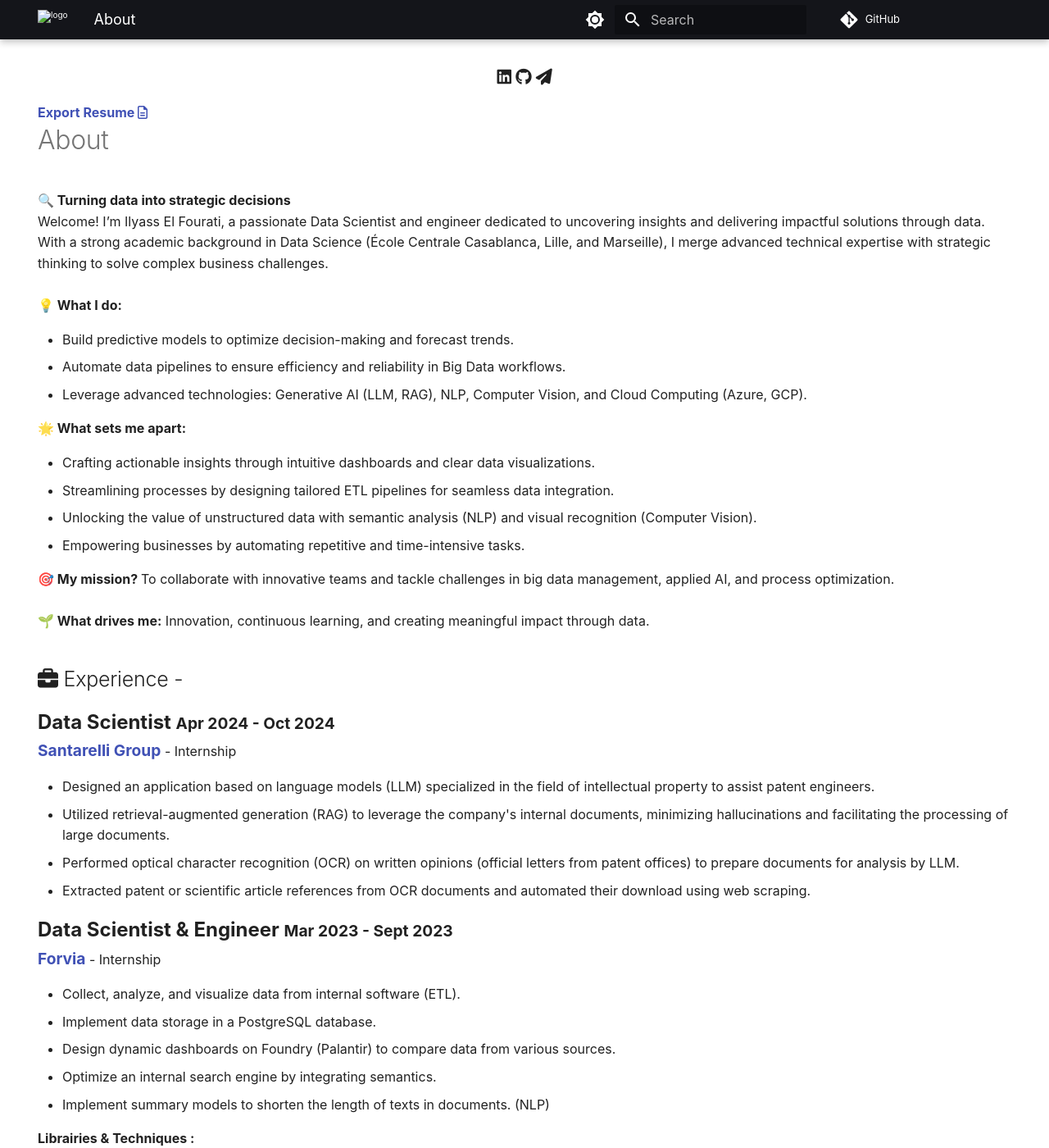
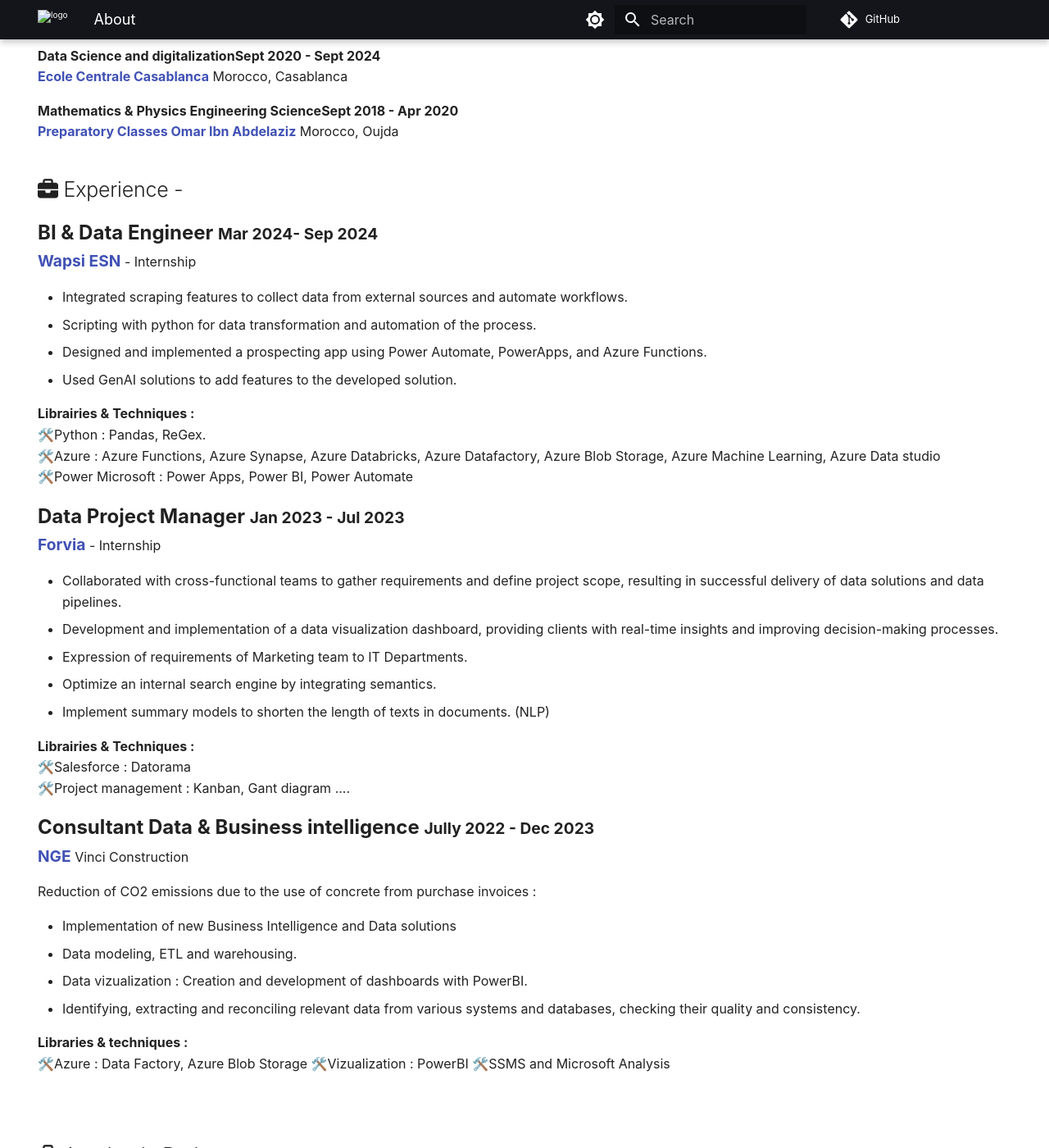
Before and after one commit to ZinebAissaoui/ZinebAissaoui, an MkDocs documentation site: the page built from web/index.md, in a window 1280 px wide and 1400 px high, scrolled down 1567 px. Shown: the whole window at 82% size. Built offline with MkDocs 1.6.1 and Material for MkDocs 9.7.7, drawn with Linux system fonts in a browser that asks for light colours; nearby versions of some CDN libraries; comment, search, counter and statistics services are not loaded; some of the changed text lies outside the part shown.

Commit message:
Updated  Readme

```diff
--- a/web/index.md
+++ b/web/index.md
@@ -13,94 +13,98 @@
   <div class="sidebarparent">
     <div class="sidebar">
      <center>
-     <p><img src="assets/images/pdp.jpg" alt="Profile Picture" class="profilepic"></p>
-      <h1>Ilyass El Fourati</h1><br>
-      <h2>Data Scientist/Machine Learning Engineer | Centralien Engineer</h2>
-      <h3>Expert en NLP & Machine Learning | Solutions Cloud & Visualisation de Données | Passionné par l'IA<h3>
+     <p><img src="assets/images/pdp.jpg" alt="Profile Picture" class="profilepic" width="150" height="150"></p>
+      <h1>Zineb Aissaoui</h1><br>
+      <h2>Business Intelligence and Data Engineer | Centralien Engineer</h2>
+      <h3> Data transformation & Visualisation  | Solutions Cloud - Azure | Interested at NLP & Machine Learning <h3>
       <div class="socials">
-       <a href="https://www.linkedin.com/in/ilyasselfourati" class="ln" style=" color: inherit;" title="LinkedIn - Ilyass El Fourati"><i class="fab fa-linkedin"></i></a>
-       <a href="https://github.com/ilyasselfourati" class="git" style=" color: inherit;" title="Github - Ilyass El Fourati"><i class="fab fa-github"></i></a>
-       <a href="mailto:<ilyasselfourati@gmail.com>" class="email" style=" color: inherit;" title="Email - ilyasselfourati@gmail.com"><i class="fas fa-paper-plane"></i></a>
+       <a href="https://www.linkedin.com/in/zineb-Aissaoui" class="ln" style=" color: inherit;" title="LinkedIn - Ilyass El Fourati"><i class="fab fa-linkedin"></i></a>
+       <a href="https://github.com/ZinebAissaoui" class="git" style=" color: inherit;" title="Github - Ilyass El Fourati"><i class="fab fa-github"></i></a>
+       <a href="mailto:<z.aissaouipro@gmail.com>" class="email" style=" color: inherit;" title="Email - z.aissaouipro@gmail.com"><i class="fas fa-paper-plane"></i></a>
       </div>
      </center>
     </div>
   </div>
   <div class="stuff__container">
     <div class="stuff__content">
-     <span class="resume" style=" color: inherit;"><a href="https://drive.google.com/file/d/1oASBrY5qb3qvO1q-pMFgwTCi8zhWRp3b/view?usp=sharing"><strong>Export Resume </strong><i class="far fa-file-alt"></i>
+     <span class="resume" style=" color: inherit;"><a href=https://drive.google.com/file/d/1pTo9Pr6nZBqefg1Wp6RtsfyEmKUSnK57/view?usp=drive_link><strong>Export Resume </strong><i class="far fa-file-alt"></i>
      </a></span><h1>About</h1>
       <div class="underline"></div>
       <p><strong>🔍 Turning data into strategic decisions</strong> <br>
-      Welcome! I’m Ilyass El Fourati, a passionate Data Scientist and engineer dedicated to uncovering insights and delivering impactful solutions through data. With a strong academic background in Data Science (École Centrale Casablanca, Lille, and Marseille), I merge advanced technical expertise with strategic thinking to solve complex business challenges.<br>
+      Welcome! I’m Zineb Aissaoui, a passionate Data engineer and BI dedicated to uncovering insights and delivering impactful solutions through data. With a strong engineering background in Data science and digitalization at (École Centrale Casablanca and Supelèc) with expertise in project management, I merge advanced technical expertise with strategic thinking to solve complex business challenges.<br>
       <br>
       <strong>💡 What I do:</strong>
       <ul>
-      <li>Build predictive models to optimize decision-making and forecast trends.
-      <li>Automate data pipelines to ensure efficiency and reliability in Big Data workflows.
-      <li>Leverage advanced technologies: Generative AI (LLM, RAG), NLP, Computer Vision, and Cloud Computing (Azure, GCP).</li></ul>
+      <li>Design and Build Scalable Data Pipelines: Extract, transform, and load (ETL) data into data warehouses for seamless analysis and storag
+      <li>Develop Insightful Dashboards: Enable teams to uncover actionable insights and make data-driven strategic decisions.
+      <li>Construct Predictive Models: Enhance decision-making by forecasting trends and optimizing business strategies.
+      <li>Automate Big Data Workflows: Ensure efficiency, reliability, and scalability in data processing with automated pipelines.
+      <li>Leverage advanced technologies: Implement solutions using Generative AI (LLM, RAG), Natural Language Processing (NLP), Computer Vision, and Cloud Computing platforms (Azure, GCP)..</li></ul>
       <strong>🌟 What sets me apart:</strong>
       <ul>
-      <li>Crafting actionable insights through intuitive dashboards and clear data visualizations.
-      <li>Streamlining processes by designing tailored ETL pipelines for seamless data integration.
-      <li>Unlocking the value of unstructured data with semantic analysis (NLP) and visual recognition (Computer Vision).
-      <li>Empowering businesses by automating repetitive and time-intensive tasks.</li></ul>
+      <li>I'm Generalistic ingeneer wich makes my sence of adaptability to different sectors very important.
+      <li>I had 3 experiences in differents sectors: Digital Marketing, construction and It compagny
+      <li>Fast learner and very curious person
+      <li>Empowering businesses by automating repetitive and time-intensive tasks.
+      <li>Very good competences in project management and redaction of cahier de charges and suivie des projets et test et deployment.</li></ul>
       <strong>🎯 My mission? </strong> To collaborate with innovative teams and tackle challenges in big data management, applied AI, and process optimization.<br>
       <br>
       <strong>🌱 What drives me:</strong> Innovation, continuous learning, and creating meaningful impact through data.
       <br>
+           <h2><i class="fas fa-graduation-cap"></i> Education -</h2>
+      <p>
+      <strong> International exchange<span class="date" style=" color: inherit;">Jan 2022 - Jul 2022</span><br><a>Ecole Centrale Supèlec</a></strong> France, Paris
+      </p>
+      <p>
+      <strong>Data Science and digitalization<span class="date" style=" color: inherit;">Sept 2020 - Sept 2024</span><br><a href="http://www.centrale-casablanca.ma/fr/">Ecole Centrale Casablanca</a></strong> Morocco, Casablanca
+      </p>
+      <p><strong>Mathematics & Physics Engineering Science<span class="date" style=" color: inherit;">Sept 2018 - Apr 2020</span><br><a>Preparatory Classes Omar Ibn Abdelaziz</a></strong> Morocco, Oujda</p>
      <h2><i class="fas fa-briefcase"></i> Experience -</h2>
-     <p><strong style="font-size: 1.5em;">Data Scientist </strong><strong style="font-size: 1.2em;"><span class="date" style=" color: inherit;">Apr 2024 - Oct 2024</span><br><a>Santarelli Group</a></strong> - Internship</p>
+     <p><strong style="font-size: 1.5em;">BI & Data Engineer </strong><strong style="font-size: 1.2em;"><span class="date" style=" color: inherit;">Mar 2024- Sep 2024</span><br><a>Wapsi ESN</a></strong> - Internship</p>
       <p>
       <ul>
-        <li>Designed an application based on language models (LLM) specialized in the field of intellectual property to assist patent engineers.
-        <li>Utilized retrieval-augmented generation (RAG) to leverage the company's internal documents, minimizing hallucinations and facilitating the processing of large documents.
-        <li>Performed optical character recognition (OCR) on written opinions (official letters from patent offices) to prepare documents for analysis by LLM.
-        <li>Extracted patent or scientific article references from OCR documents and automated their download using web scraping.
+        <li>Integrated scraping features to collect data from external sources and automate workflows.
+        <li>Scripting with python for data transformation and automation of the process.
+        <li>Designed and implemented a prospecting app using Power Automate, PowerApps, and Azure Functions.
+        <li>Used GenAI solutions to add features to the developed solution.
         </li>
       </ul>
+        <b>Librairies & Techniques :</b><br>
+          🛠️Python : Pandas, ReGex.<br>
+          🛠️Azure : Azure Functions, Azure Synapse, Azure Databricks, Azure Datafactory, Azure Blob Storage, Azure Machine Learning, Azure Data studio<br>
+          🛠️Power Microsoft : Power Apps, Power BI, Power Automate
       </p>
-     <p><strong style="font-size: 1.5em;">Data Scientist & Engineer </strong><strong style="font-size: 1.2em;"><span class="date" style=" color: inherit;">Mar 2023 - Sept 2023</span><br><a>Forvia</a></strong> - Internship</p>
+     <p><strong style="font-size: 1.5em;"> Data Project Manager </strong><strong style="font-size: 1.2em;"><span class="date" style=" color: inherit;">Jan 2023 - Jul 2023</span><br><a>Forvia</a></strong> - Internship</p>
      <p>
       <ul>
-        <li>Collect, analyze, and visualize data from internal software (ETL).
-        <li>Implement data storage in a PostgreSQL database.
-        <li>Design dynamic dashboards on Foundry (Palantir) to compare data from various sources.
+        <li>Collaborated with cross-functional teams to gather requirements and define project scope, resulting in successful delivery of data solutions and data pipelines.
+        <li>Development and implementation of a data visualization dashboard, providing clients with real-time insights and improving decision-making processes.
+        <li>Expression of requirements of Marketing team to IT Departments.
         <li>Optimize an internal search engine by integrating semantics.
         <li>Implement summary models to shorten the length of texts in documents. (NLP)
         </li>
       </ul>
       <b>Librairies & Techniques :</b><br>
-            🛠️Python : Plotly, NLP, Pandas, Transformers, Gensim, HuggingFace, bm25_rank, nltk, ReGex.<br>
-            🛠️Foundry (Palantir), MS Azure<br>
-            🛠️PostgreSQL
+            🛠️Salesforce : Datorama <br>
+            🛠️Project management :  Kanban, Gant diagram ....<br>
+
       </p>
-      <p><strong style="font-size: 1.5em;">Consultant Data Scientist | Computer Vision </strong><strong style="font-size: 1.2em;"><span class="date" style=" color: inherit;">Dec 2022 - Mar 2023</span><br><a>NGE</a></strong> - Freelance</p>
+      <p><strong style="font-size: 1.5em;">Consultant Data & Business intelligence </strong><strong style="font-size: 1.2em;"><span class="date" style=" color: inherit;">Jully 2022 - Dec 2023</span><br><a>NGE</a></strong> Vinci Construction</p>
       <p>Reduction of CO2 emissions due to the use of concrete from purchase invoices :
       <ul>
-        <li>Collection and cleaning of invoices.
-        <li>Extraction of precise data from scanned images using YOLOv7 and DocTR (OCR)
-        <li>Detection and counting of people, enabling accurate footfall analysis and facilitating crowd control measures.
-        <li>Development of a web application in Python with DASH, allowing for the upload of invoices and the automated generation of an Excel dataframe containing the extracted data.
+        <li>Implementation of new Business Intelligence and Data solutions
+        <li>Data modeling, ETL and warehousing.
+        <li>Data vizualization : Creation and development of dashboards with PowerBI.
+        <li>Identifying, extracting and reconciling relevant data from various systems and databases, checking their quality and consistency.
         </li>
       </ul>
       <b>Libraries & techniques :</b><br>
-            🛠️Python : Numpy, Dash, Pandas, Sickit-learn, YOLOv7, Tensorflow, OCR, NER, NLP, Streamlit
+            🛠️Azure : Data Factory, Azure Blob Storage
+            🛠️Vizualization : PowerBI
+            🛠️SSMS and Microsoft Analysis
       </p>
-      <p><strong style="font-size: 1.5em;">Consultant Data Engineer </strong><strong style="font-size: 1.2em;"><span class="date" style=" color: inherit;">Oct 2022 - Dec 2022</span><br><a>Groupe ADF</strong></a> - Freelance</p>
-      <p>The aim of this project is to clean and standardize maintenance data collected from various sources, structure and store it in a database, apply machine learning (NLP) to the textual information, and visualize and highlight the stored data in Power BI.
-      <ul>
-        <li>Creation of a generalized pipeline to clean, standardize, and store CMMS (SAP) data from various companies using Pandas (Python) and MySQL.
-        <li>Extraction of keywords from textual data using TF-IDF, RAKE, and TextRank.
-        <li> Detection of themes using Topic Modeling algorithms (BERTopic, LDA, and NMF).
-        <li>Comparison of models used for keyword and theme extraction using specific Natural Language Processing (NLP) metrics such as coherence.
-        <li>Enhancing data accessibility and readability by creating visualizations such as Pareto charts, NLP algorithm results, failure reports, etc., in Power BI.
-        </li>
-      </ul>
-      <b>Libraries & techniques :</b><br>
-            🛠️ Python : Numpy, NLP, Pandas, Sickit-learn, Gensim.<br>
-            🛠️Power BI : Power Query, DashBoards/Rapports, DAX.<br>
-            🛠️MySQL
-      </p> <br>
+
+
       <br>
     <h2><i class="fas fa-briefcase"></i> Academic Project -</h2>
     <p><strong style="font-size: 1.5em;">RAG for Access to Scientific Articles </strong><strong style="font-size: 1.2em;"><span class="date" style=" color: inherit;">Feb 2024 - Mar 2024</span><br><a>Ecole Centrale Casablanca & AxIA</strong></a>
@@ -112,51 +116,32 @@
         <li><b>Directed by:</b> Yan LeCun
         </li>
       </ul>
+      <a href="https://github.com/ZinebAissaoui/RAG-with-langchain"><strong>Code of Project</strong></a>
       <a href="https://drive.google.com/file/d/1fjMWbCE3DwqzuNFVsyI0KrBwEIlDsn4A/view?usp=sharing"><strong>Poster of the project </strong></a>
-    <p><strong style="font-size: 1.5em;">Rooftop Heat and Energy Analysis </strong><strong style="font-size: 1.2em;"><span class="date" style=" color: inherit;">Sep 2023 - Feb 2024</span><br><a>Ecole Centrale Casablanca</strong></a>
+    <p><strong style="font-size: 1.5em;">Asynchronous Architecture for Medical Records Processing and Metadata Retrieval </strong><strong style="font-size: 1.2em;"><span class="date" style=" color: inherit;">Sep 2023 - Feb 2024</span><br><a>Ecole Centrale Casablanca</strong></a>
       <ul>
-        <li><b>Objective:</b> Map flat roofs with maximum solar heat absorption potential in Casablanca and evaluate the energy and environmental implications.
-        <li>Extracted high-resolution satellite images using QGIS.
-        <li>Labeled roofs and their colors.
-        <li>Customized YOLOv7 for roof and color detection.
-        <li>Conducted energy analysis of roofs, including energy consumption for cooling and internal heat levels.
-        <li>Compared results with solutions like Low-E glazing and reflective paint.
-        <li><b>Results:</b> Identified solutions to improve energy efficiency and reduce carbon emissions.
+        <li><b>Objective:</b> Extract Data from Medical prescriptions and reports, using OCR and NLP
+        <li>Utilization of Artificial Intelligence, specifically Natural Language Processing (NLP), to instantly process new medical content and store essential metadata.
+        <li>Enhancing medical research through a dedicated search engine.
+        <li>Development of a search engine to help doctors easily access their patients' medical history.
         </li>
       </ul>
-      <b>Technologies:</b> QGIS, YOLOv7, Dash, HTML, CSS.<br>
-      <a href="https://drive.google.com/file/d/1qm-Li-gV8lu4wHj9JgKtI3arBFyh789L/view?usp=sharing"><strong>Poster of the project </strong></a>
-      <p><strong style="font-size: 1.5em;">Data Science Project </strong><strong style="font-size: 1.2em;"><span class="date" style=" color: inherit;">Sept 2022 - Oct 2022</span><br><a>Ecole Centrale Marseille</strong></a> - Academic Project</p>
-      <p>In-depth study of the impact of COVID on the global economy : </p>
+      <b>Technologies:</b> Python, NLP, OCR, TF-IDF, Embeeding...<br>
+      <a href="https://github.com/ZinebAissaoui/Projet_S2D"><strong>Code of the project </strong></a>
+      <a href="https://drive.google.com/file/d/1aInp9feCe7Cb77mJtRAEN7W0LxkVVSmv/view?usp=sharing"><strong>Poster of the project </strong></a>
+      <p><strong style="font-size: 1.5em;">Realtime Data streamin </strong><strong style="font-size: 1.2em;"><span class="date" style=" color: inherit;">Nov 2024 - Dec 2024</span><br><a>Autonomy</strong></a></p>
+      <p>An end to end project for Data Streamin </p>
       <ul>
-        <li>Data collection, cleaning, analysis and visualisation.
-        <li>Creation of a Dashboard (Dash/Plotly) to present the results.
+        <li>Setting up a data pipeline with Apache Airflow.
+        <li>Streaming data with Kafka and Kafka Connect.
+        <li>Using Zookeeper for distributed synchronization.
+        <li>Data processing with Apache Spark.
+        <li>Data storage solutions with Cassandra and PostgreSQL.
+        <li>Containerizing your data engineering environment with Docker.
         </li>
-      <p><strong style="font-size: 1.5em;">Scientific Research Project </strong><strong style="font-size: 1.2em;"><span class="date" style=" color: inherit;">Oct 2021 - Jan 2022</span><br><a>Ecole Centrale Casablanca</strong></a> - Academic Project</p></p>
-      <ul>
-        <li>Collection of data from different satellites
-        <li>Evaluation of remote sensing data for predicting extreme rainfall over Morocco.
-        </li>
-      </ul>
-     <h2><i class="fas fa-graduation-cap"></i> Education -</h2>
-      <p><strong>Data Science<span class="date" style=" color: inherit;">Sept 2022 - Sept 2023</span><br><a>DigitalLab, Ecole Centrale Marseille</a></strong> France, Nice</p>
-      <p>
-      <strong> International exchange<span class="date" style=" color: inherit;">Feb 2022 - Jul 2022</span><br><a>Ecole Centrale Lille</a></strong> France, Lille
-      </p>
-      <p>
-      <strong>Data Science and digitalization<span class="date" style=" color: inherit;">Sept 2020 - Oct 2024</span><br><a href="http://www.centrale-casablanca.ma/fr/">Ecole Centrale Casablanca</a></strong> Morocco, Casablanca
-      </p>
-      <p><strong>Mathematics & Physics Engineering Science<span class="date" style=" color: inherit;">Sept 2018 - Apr 2020</span><br><a>Preparatory Classes Ibn Timiya</a></strong> Morocco, Marrakech</p>
-      <h2><i class="fa-solid fa-certificate"></i> Certificats -</h2>
-      <p>
-      <strong> <a href="https://www.coursera.org/account/accomplishments/verify/C3NBF4EVQ7CX">Python for Data Science, AI & Development</a> <br>Coursera</strong>
-      </p>
-      <p>
-      <strong> <a href="https://www.kaggle.com/learn/certification/ilyasselfourati/intro-to-sql">SQL & BigQuery </a>,<a href="https://www.kaggle.com/learn/certification/ilyasselfourati/pandas"> Pandas</a>,<a href="https://www.kaggle.com/learn/certification/ilyasselfourati/data-cleaning"> Data Cleaning</a>, <a href="https://www.kaggle.com/learn/certification/ilyasselfourati/intermediate-machine-learning">Intermediate Machine Learning </a>and <a href="https://www.kaggle.com/learn/certification/ilyasselfourati/intro-to-deep-learning">Intro to Deep Learning</a><br>Kaggle</strong>
-      </p>
-      <p>
-      <strong> <a href="https://www.coursera.org/account/accomplishments/verify/QXTDL2JZJG3Z">Java Basics: Selection and Iteration</a> <br>Coursera</strong>
-      </p>
+      <b>Technologies:</b>  Apache Airflow, Python, Apache Kafka, Apache Zookeeper, Apache Spark, and Cassandra<br>
+
+
       <center class="instafeed">
         <span class="instalight">
           <div data-mc-src="a08a2c3e-3751-4445-9e3c-96c46c439863#null"></div>
```
